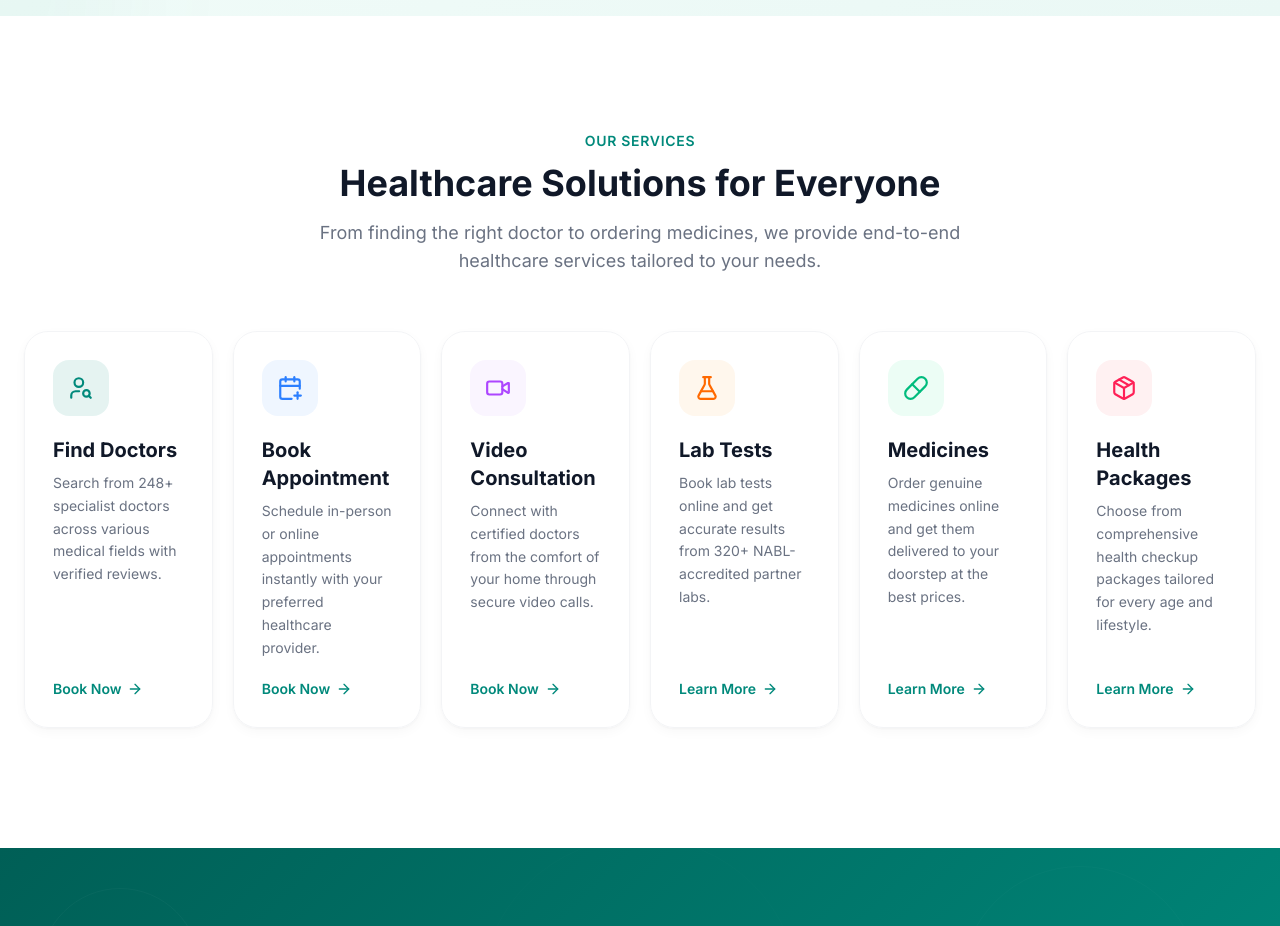
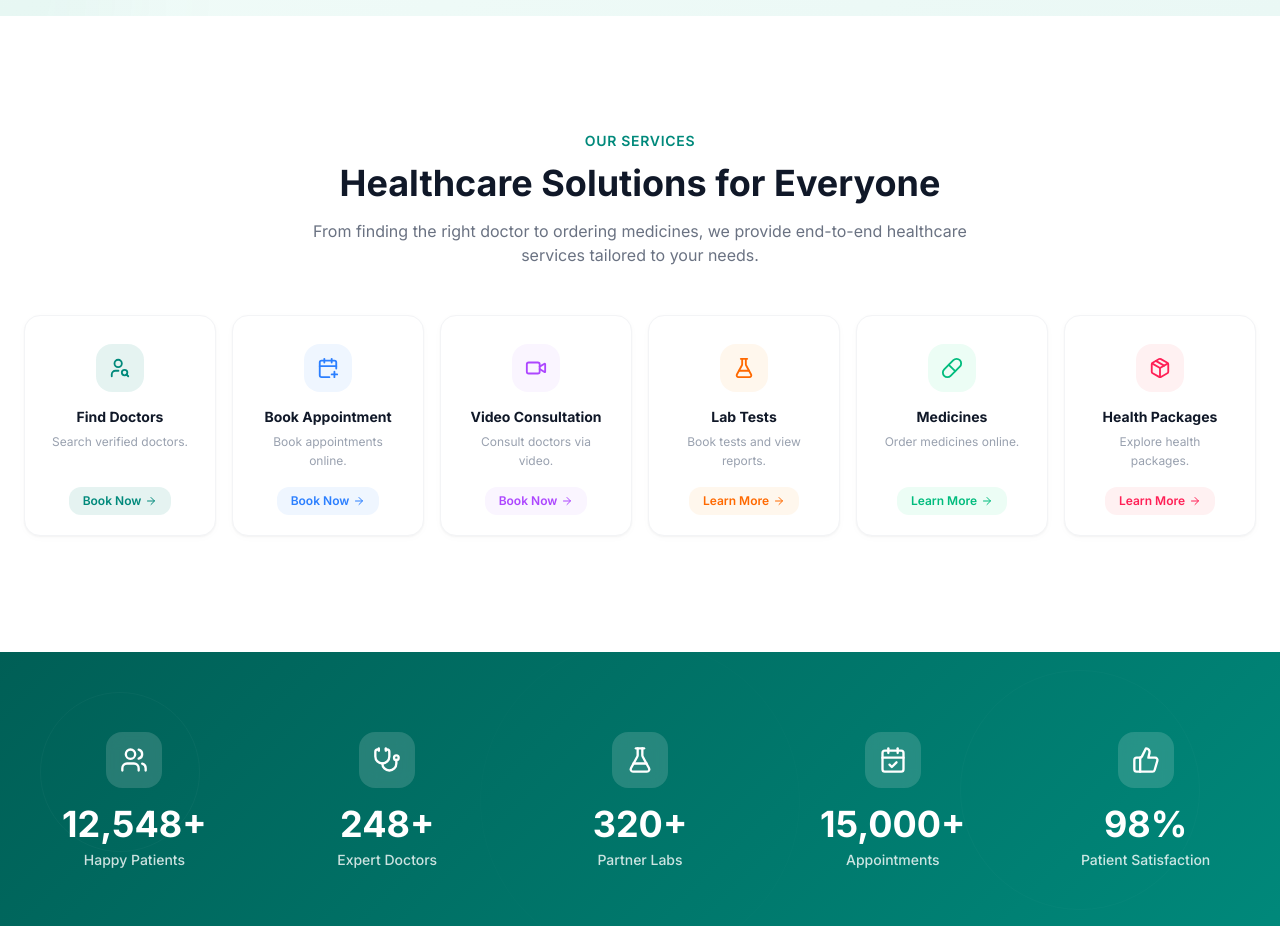
Before and after one commit to singhyogeshwar5608/Global-Hostpital, a Next.js app: page / in a window 1280 px wide. Shown: the part 800-1726 px from the top of the page. Built offline with nearby package versions, Linux system fonts and the light colour scheme.

Commit message:
c8559da4-f77c-4dd1-9197-b08822c90edd

```diff
--- a/src/components/healthcare/Services.tsx
+++ b/src/components/healthcare/Services.tsx
@@ -18,61 +18,67 @@ const services = [
   {
     icon: UserSearch,
     title: "Find Doctors",
-    description: "Search from 248+ specialist doctors across various medical fields with verified reviews.",
+    description: "Search verified doctors.",
     color: "bg-teal/10",
     iconColor: "text-teal",
-    gradient: "from-teal/5 to-teal/0",
-    borderColor: "hover:border-teal/30",
+    borderColor: "hover:border-teal/25",
+    ctaBg: "bg-teal/10 group-hover:bg-teal",
+    ctaColor: "text-teal group-hover:text-white",
     action: "booking" as const,
   },
   {
     icon: CalendarPlus,
     title: "Book Appointment",
-    description: "Schedule in-person or online appointments instantly with your preferred healthcare provider.",
+    description: "Book appointments online.",
     color: "bg-blue-50",
     iconColor: "text-blue-500",
-    gradient: "from-blue-500/5 to-blue-500/0",
-    borderColor: "hover:border-blue-300/40",
+    borderColor: "hover:border-blue-300/30",
+    ctaBg: "bg-blue-50 group-hover:bg-blue-500",
+    ctaColor: "text-blue-500 group-hover:text-white",
     action: "booking" as const,
   },
   {
     icon: Video,
     title: "Video Consultation",
-    description: "Connect with certified doctors from the comfort of your home through secure video calls.",
+    description: "Consult doctors via video.",
     color: "bg-purple-50",
     iconColor: "text-purple-500",
-    gradient: "from-purple-500/5 to-purple-500/0",
-    borderColor: "hover:border-purple-300/40",
+    borderColor: "hover:border-purple-300/30",
+    ctaBg: "bg-purple-50 group-hover:bg-purple-500",
+    ctaColor: "text-purple-500 group-hover:text-white",
     action: "booking" as const,
   },
   {
     icon: FlaskConical,
     title: "Lab Tests",
-    description: "Book lab tests online and get accurate results from 320+ NABL-accredited partner labs.",
+    description: "Book tests and view reports.",
     color: "bg-orange-50",
     iconColor: "text-orange-500",
-    gradient: "from-orange-500/5 to-orange-500/0",
-    borderColor: "hover:border-orange-300/40",
+    borderColor: "hover:border-orange-300/30",
+    ctaBg: "bg-orange-50 group-hover:bg-orange-500",
+    ctaColor: "text-orange-500 group-hover:text-white",
     action: "link" as const,
   },
   {
     icon: Pill,
     title: "Medicines",
-    description: "Order genuine medicines online and get them delivered to your doorstep at the best prices.",
+    description: "Order medicines online.",
     color: "bg-emerald-50",
     iconColor: "text-emerald-500",
-    gradient: "from-emerald-500/5 to-emerald-500/0",
-    borderColor: "hover:border-emerald-300/40",
+    borderColor: "hover:border-emerald-300/30",
+    ctaBg: "bg-emerald-50 group-hover:bg-emerald-500",
+    ctaColor: "text-emerald-500 group-hover:text-white",
     action: "link" as const,
   },
   {
     icon: Package,
     title: "Health Packages",
-    description: "Choose from comprehensive health checkup packages tailored for every age and lifestyle.",
+    description: "Explore health packages.",
     color: "bg-rose-50",
     iconColor: "text-rose-500",
-    gradient: "from-rose-500/5 to-rose-500/0",
-    borderColor: "hover:border-rose-300/40",
+    borderColor: "hover:border-rose-300/30",
+    ctaBg: "bg-rose-50 group-hover:bg-rose-500",
+    ctaColor: "text-rose-500 group-hover:text-white",
     action: "link" as const,
   },
 ];
@@ -106,7 +112,7 @@ export default function Services() {
   const scroll = (dir: "left" | "right") => {
     const el = scrollRef.current;
     if (!el) return;
-    const cardWidth = el.querySelector<HTMLDivElement>("[data-card]")?.offsetWidth || 280;
+    const cardWidth = el.querySelector<HTMLDivElement>("[data-card]")?.offsetWidth || 220;
     el.scrollBy({ left: dir === "left" ? -cardWidth : cardWidth, behavior: "smooth" });
   };
 
@@ -114,43 +120,43 @@ export default function Services() {
     <section className="py-20 lg:py-28 bg-white" id="services">
       <div className="max-w-[1440px] mx-auto px-6">
         {/* Section Header */}
-        <div className="text-center max-w-2xl mx-auto mb-14">
+        <div className="text-center max-w-2xl mx-auto mb-12">
           <span className="inline-block text-teal font-semibold text-sm mb-3 tracking-wider uppercase">
             Our Services
           </span>
           <h2 className="text-3xl md:text-4xl font-bold text-gray-900 mb-4">
             Healthcare Solutions for Everyone
           </h2>
-          <p className="text-gray-500 text-lg">
+          <p className="text-gray-500 text-base">
             From finding the right doctor to ordering medicines, we provide
             end-to-end healthcare services tailored to your needs.
           </p>
         </div>
 
-        {/* Desktop: Single row 6 cards | Tablet/Mobile: Horizontal scroll */}
+        {/* Cards Container */}
         <div className="relative">
-          {/* Scroll Arrows — visible on tablet/mobile only */}
+          {/* Scroll Arrows — tablet/mobile */}
           {canScrollLeft && (
             <button
               onClick={() => scroll("left")}
-              className="absolute left-0 top-1/2 -translate-y-1/2 z-20 w-11 h-11 rounded-full bg-white shadow-lg border border-gray-100 flex items-center justify-center text-gray-500 hover:text-teal hover:shadow-xl transition-all lg:hidden -ml-2"
+              className="absolute left-0 top-1/2 -translate-y-1/2 z-20 w-10 h-10 rounded-full bg-white shadow-lg border border-gray-100 flex items-center justify-center text-gray-400 hover:text-teal hover:shadow-xl transition-all lg:hidden -ml-1"
             >
-              <ChevronLeft size={20} />
+              <ChevronLeft size={18} />
             </button>
           )}
           {canScrollRight && (
             <button
               onClick={() => scroll("right")}
-              className="absolute right-0 top-1/2 -translate-y-1/2 z-20 w-11 h-11 rounded-full bg-white shadow-lg border border-gray-100 flex items-center justify-center text-gray-500 hover:text-teal hover:shadow-xl transition-all lg:hidden -mr-2"
+              className="absolute right-0 top-1/2 -translate-y-1/2 z-20 w-10 h-10 rounded-full bg-white shadow-lg border border-gray-100 flex items-center justify-center text-gray-400 hover:text-teal hover:shadow-xl transition-all lg:hidden -mr-1"
             >
-              <ChevronRight size={20} />
+              <ChevronRight size={18} />
             </button>
           )}
 
-          {/* Cards Container */}
+          {/* Cards Row */}
           <div
             ref={scrollRef}
-            className="flex gap-5 overflow-x-auto scroll-smooth snap-x snap-mandatory scrollbar-hide pb-2 lg:overflow-visible lg:snap-none"
+            className="flex gap-4 overflow-x-auto scroll-smooth snap-x snap-mandatory pb-1 lg:overflow-visible"
             style={{ scrollbarWidth: "none", msOverflowStyle: "none" }}
           >
             {services.map((service) => (
@@ -159,60 +165,54 @@ export default function Services() {
                 data-card
                 onClick={service.action === "booking" ? openModal : undefined}
                 className={`
-                  group relative flex-shrink-0 w-[260px] sm:w-[280px] lg:w-auto lg:flex-1
-                  bg-white/80 backdrop-blur-sm
-                  border border-gray-100 ${service.borderColor}
-                  rounded-3xl p-7
-                  shadow-[0_1px_3px_rgba(0,0,0,0.04),0_4px_12px_rgba(0,0,0,0.03)]
-                  hover:shadow-[0_8px_30px_rgba(0,0,0,0.08),0_2px_6px_rgba(0,0,0,0.04)]
-                  hover:-translate-y-2
+                  group flex-shrink-0 w-[200px] sm:w-[220px] lg:w-auto lg:flex-1
+                  bg-white border border-gray-100 ${service.borderColor}
+                  rounded-2xl p-6 pt-7 pb-5
+                  shadow-[0_1px_2px_rgba(0,0,0,0.04),0_2px_8px_rgba(0,0,0,0.02)]
+                  hover:shadow-[0_8px_25px_rgba(0,0,0,0.07),0_2px_6px_rgba(0,0,0,0.03)]
+                  hover:-translate-y-1.5
                   transition-all duration-300 ease-out
                   cursor-pointer snap-start
-                  lg:snap-align-none
+                  flex flex-col items-center text-center
                 `}
               >
-                {/* Gradient bg on hover */}
-                <div className={`absolute inset-0 rounded-3xl bg-gradient-to-b ${service.gradient} opacity-0 group-hover:opacity-100 transition-opacity duration-300 pointer-events-none`} />
-
-                <div className="relative z-10 flex flex-col h-full">
-                  {/* Icon */}
+                {/* Icon — centered */}
                 <div
-                    className={`w-14 h-14 rounded-2xl ${service.color} flex items-center justify-center mb-5 group-hover:scale-110 group-hover:rotate-3 transition-all duration-300`}
+                  className={`w-12 h-12 rounded-xl ${service.color} flex items-center justify-center mb-4 group-hover:scale-110 transition-transform duration-300`}
                 >
-                    <service.icon size={26} className={service.iconColor} />
+                  <service.icon size={22} className={service.iconColor} />
                 </div>
 
                 {/* Title */}
-                  <h3 className="text-xl font-bold text-gray-900 mb-2">
+                <h3 className="text-sm font-bold text-gray-900 mb-1.5 leading-tight">
                   {service.title}
                 </h3>
 
-                  {/* Description */}
-                  <p className="text-gray-500 text-sm leading-relaxed mb-5 flex-1">
+                {/* Short Description */}
+                <p className="text-gray-400 text-xs leading-relaxed mb-4 flex-1">
                   {service.description}
                 </p>
 
-                  {/* CTA */}
+                {/* CTA Button */}
                 <span
-                    className="inline-flex items-center gap-1.5 text-teal font-semibold text-sm group-hover:gap-2.5 transition-all"
+                  className={`inline-flex items-center gap-1 ${service.ctaBg} ${service.ctaColor} text-xs font-semibold px-3.5 py-1.5 rounded-lg transition-all duration-300`}
                 >
-                    {service.action === "booking" ? "Book Now" : "Learn More"} <ArrowRight size={16} />
+                  {service.action === "booking" ? "Book Now" : "Learn More"}
+                  <ArrowRight size={12} />
                 </span>
-                </div>
               </div>
             ))}
           </div>
 
-          {/* Mobile scroll indicator dots */}
-          <div className="flex justify-center gap-1.5 mt-5 lg:hidden">
+          {/* Mobile dots */}
+          <div className="flex justify-center gap-1.5 mt-4 lg:hidden">
             {services.map((_, i) => (
-              <div key={i} className="w-1.5 h-1.5 rounded-full bg-gray-300" />
+              <div key={i} className="w-1.5 h-1.5 rounded-full bg-gray-200" />
             ))}
           </div>
         </div>
       </div>
 
-      {/* Hide scrollbar utility */}
       <style jsx>{`
         .scrollbar-hide::-webkit-scrollbar {
           display: none;
```
Lines whose indentation alone changed are shown as unchanged.
